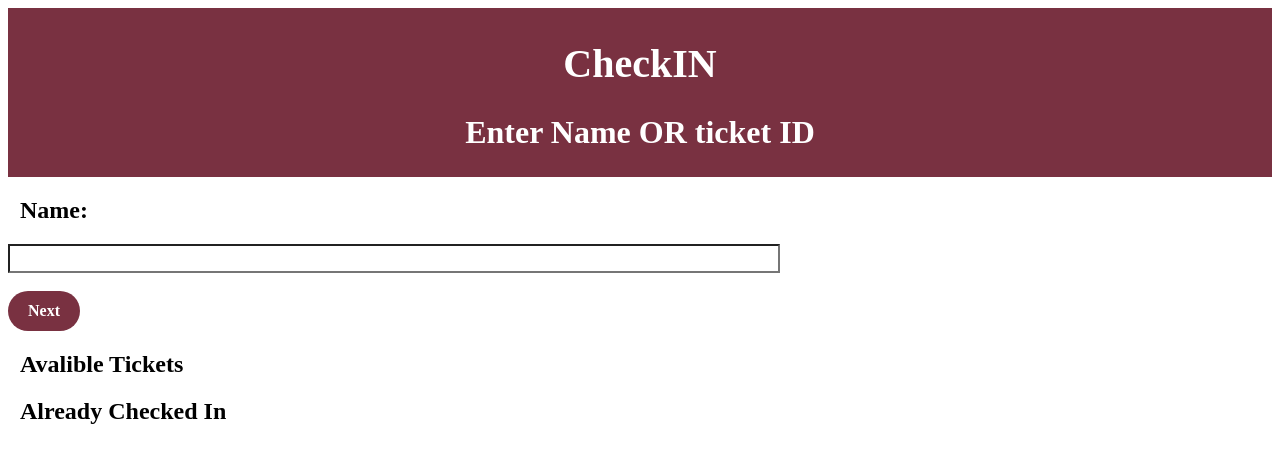
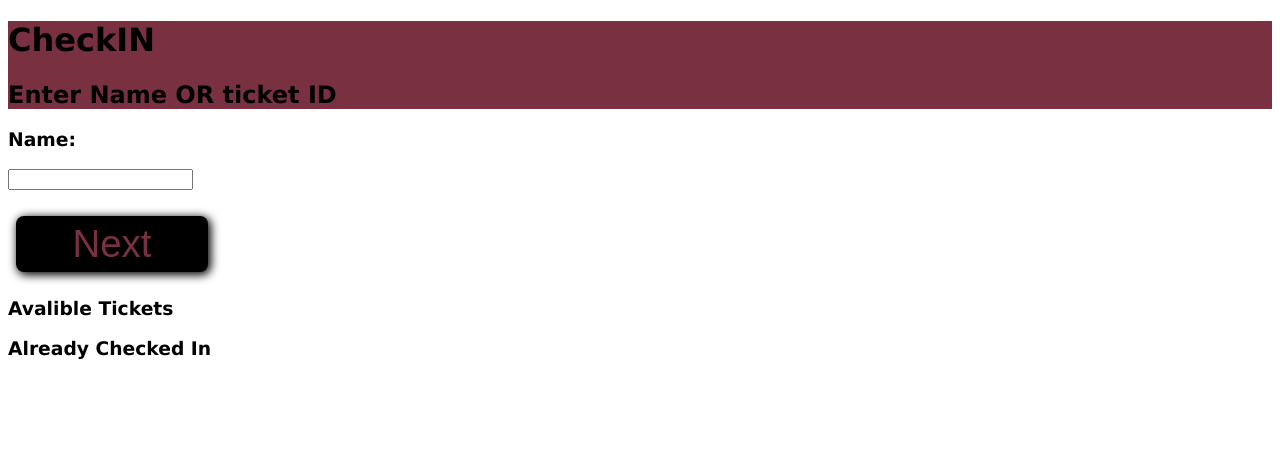
Before and after one commit to Carterrrrrrrr/seat-assigner, a plain HTML site: page checkin/index.html in a window 1280 px wide. Drawn offline with Linux system fonts and the light colour scheme.

Commit message:
Update style.css

```diff
--- a/checkin/style.css
+++ b/checkin/style.css
@@ -1,136 +1,74 @@
-:root{
-    --marron: rgb(121, 49, 65);
-    --gray: rgb(150, 150, 150);
-    --black: rgb(0, 0, 0);
-}
-
-h1{
-    color:white;
-    font-family: 'Times New Roman', Times, serif;
-    text-align:center;
-    font-size: 2.5em;
-    margin-top: 0.67em;
-    margin-bottom: 0.67em;
-    margin-left: 0;
-    margin-right: 0;
-    font-weight:bold;
-}
-h2{
-    color:white;
-    font-family: 'Times New Roman', Times, serif;
-    text-align:center;
-    font-size: 2em;
-    margin-top: 0.67em;
-    margin-bottom: 0.67em;
-    margin-left: 0;
-    margin-right: 0;
-    text-align:center;
-    font-weight:bold;
-}
-h3{
-    font-family: 'Times New Roman', Times, serif;
-    font-size: 1.5em;
-    margin-top: 0.83em;
-    margin-bottom: 0.83em;
-    margin-left: 0.5em;
-    margin-right: 0;
-    font-weight: bold;
-}
-h4{
-    font-family: 'Times New Roman', Times, serif;
-    font-size: 1.17em;
-    margin-top: 1em;
-    margin-bottom: 1em;
-    margin-left: 0.5em;
-    margin-right: 0;
-    font-weight: bold;
-}
-p{
-    font-family: 'Times New Roman', Times, serif;
-    font-size: .67em;
-    margin-top: 2.33em;
-    margin-bottom: 2.33em;
-    margin-left: 0.5em;
-    margin-right: 0;
-    font-weight: lighter;
-}
-.center{
-    text-align:center;
-}
-.marron{
-    color: rgb(121, 49, 65);
-}
-.white{
-    color:rgb(255, 255, 255);
-}
-
 .divParty{
     background-color: gray;
     margin: 10px;
     padding: 10px;
 }
-
 .header{
     background-color: rgb(121, 49, 65);
-    padding-left: 15px;
-    padding-right: 15px;
-    padding-top: 5px;
-    padding-bottom: 5px;
 }
-
-.button {
+.buttonOn {
     display: inline-block;
-    background-color: rgb(0, 140, 186);
     transition:all .2s ease-in-out;
     padding: 10px 20px;
+    background-color: #28a745; /* Green when toggled on */
     color: white;
     text-align: center;
     border-radius: 5px;
     cursor: pointer;
     user-select: none; /* Prevent text selection */
+    transition: background-color 0.3s;
 }
-
-.button:hover {
-    transform: scale(1.05);
+.buttonOff {
+    display: inline-block;
     transition:all .2s ease-in-out;
-    background-color: rgba(0, 139, 186, 0.9);
+    padding: 10px 20px;
+    background-color: #dc3545; /* Red when toggled off */
+    text-align: center;
+    border-radius: 5px;
+    cursor: pointer;
+    user-select: none; /* Prevent text selection */
+    transition: background-color 0.3s;
 }
-
-button {
+.buttonOn:hover {
+    padding: 15px 25px;
+    transition:all .2s ease-in-out;
+}
+.buttonOff:hover {
+    padding: 15px 25px;
+    transition:all .2s ease-in-out;
+}
+h1{
+    font-family: Verdana, Geneva, Tahoma, sans-serif;
+}
+h2{
+    font-family: Verdana, Geneva, Tahoma, sans-serif;
+}
+h3{
+    font-family: Verdana, Geneva, Tahoma, sans-serif;
+}
+h4{
+    font-family: Verdana, Geneva, Tahoma, sans-serif;
+}
+button{
+    margin: 1vh;
+    background-color: rgb(0, 0, 0);
+    border: none;
+    border-radius: 1vh;
+    cursor: pointer;
+    box-shadow: 2px 2px 10px 1px rgb(0, 0, 0);
+    transition: all .2s ease-in-out;
+    color:rgb(121, 49, 65);
+    height: 7vh;
+    width:15vw;
+    font-size: 3vw;
+}
+button:hover{
     background-color: rgb(121, 49, 65);
-    font-family: 'Times New Roman', Times, serif;
-    align-items: center;
-    border: 0;
-    border-radius: 50px;
-    box-sizing: border-box;
-    color:rgb(255, 255, 255);
-    cursor: pointer;
-    font-size: 16px;
-    font-weight: bold;
-    justify-content: center;
-    line-height: 20px;
-    min-height: 40px;
-    min-width: 0px;
-    overflow: hidden;
-    padding: 0px;
-    padding-left: 20px;
-    padding-right: 20px;
-    text-align: center;
-    touch-action: manipulation;
-    transition: background-color 0.167s cubic-bezier(0.4, 0, 0.2, 1) 0s, box-shadow 0.167s cubic-bezier(0.4, 0, 0.2, 1) 0s, color 0.167s cubic-bezier(0.4, 0, 0.2, 1) 0s;
-    user-select: none;
-}
-
-button:hover{
-    background-color: rgba(121, 49, 65, 0.9);
-    color:rgb(255, 255, 255);
+    color:black;
     transform: scale(1.1);
 }
-
-input[type=text] {
-    background-color: white; /*change color inside box*/
-    background-position: 10px 10px;
-    padding: 5px;
-    width: 60%;
-    position: relative;
+body{
+    background-color: white;
 }
+.partyDiv{
+}
```
